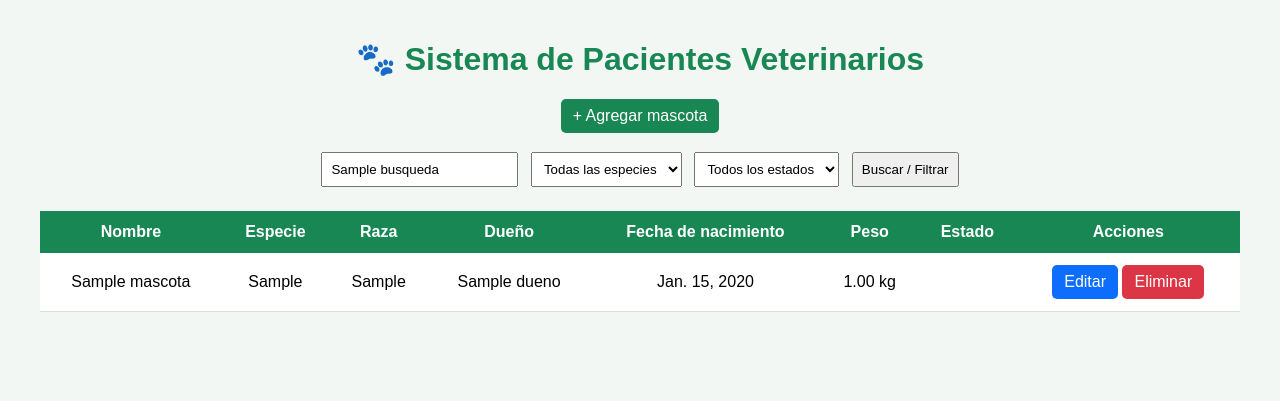
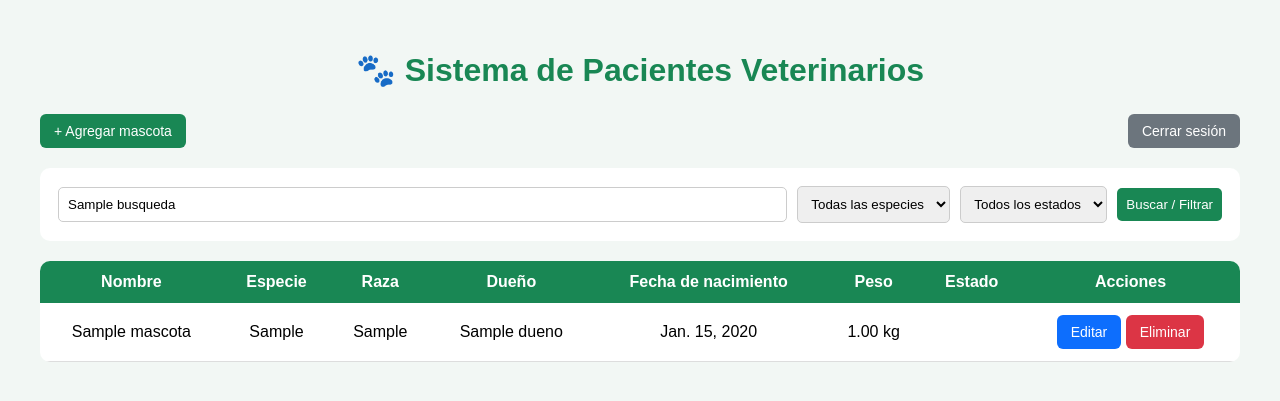
Before and after one commit to tringlie/backend-1, a Django app: template pacientes/templates/pacientes/listar.html in a window 1280 px wide. Shown: the top 401 px of the page. Run offline with Django 4.2, Linux system fonts and the light colour scheme; tables that the repository leaves empty hold one stand-in row (values such as "Sample post"); the template is opened without the code that fills it: values that come from a table or form of the project are taken from there, most other values are stand-ins (such as "Sample title", 1, 10 or a date in 2020).

Commit message:
Agrega autenticacion y protege vistas de pacientes

```diff
--- a/pacientes/templates/pacientes/listar.html
+++ b/pacientes/templates/pacientes/listar.html
@@ -11,37 +11,41 @@
         body {
             font-family: Arial, sans-serif;
             background-color: #f2f7f4;
-            margin: 40px;
+            margin: 0;
+            padding: 30px;
+        }
+
+        .contenedor {
+            max-width: 1200px;
+            margin: auto;
         }
 
         h1 {
             color: #198754;
             text-align: center;
+            margin-bottom: 25px;
         }
 
-        .mensaje {
-            text-align: center;
-            color: #0f5132;
-            background-color: #d1e7dd;
-            padding: 10px;
-            border-radius: 6px;
-            margin-bottom: 15px;
-            font-weight: bold;
-        }
-
-        .acciones-superiores {
-            text-align: center;
-            margin-bottom: 15px;
+        .barra-acciones {
+            display: flex;
+            justify-content: space-between;
+            align-items: center;
+            gap: 10px;
+            margin-bottom: 20px;
         }
 
         .boton-agregar,
         .boton-editar,
-        .boton-eliminar {
+        .boton-eliminar,
+        .boton-salir {
             display: inline-block;
+            padding: 9px 14px;
+            border-radius: 6px;
             text-decoration: none;
-            padding: 8px 12px;
-            border-radius: 5px;
             color: white;
+            border: none;
+            cursor: pointer;
+            font-size: 14px;
         }
 
         .boton-agregar {
@@ -56,26 +60,65 @@
             background-color: #dc3545;
         }
 
-        form {
+        .boton-salir {
+            background-color: #6c757d;
+        }
+
+        .logout-form {
+            margin: 0;
+        }
+
+        .mensaje {
+            color: #0f5132;
+            background-color: #d1e7dd;
+            padding: 12px;
+            border-radius: 6px;
             margin-bottom: 20px;
             text-align: center;
+            font-weight: bold;
         }
 
-        input,
-        select,
-        button {
-            padding: 8px;
-            margin: 4px;
+        .filtros {
+            background-color: white;
+            padding: 18px;
+            border-radius: 10px;
+            margin-bottom: 20px;
+
+            display: flex;
+            flex-wrap: wrap;
+            gap: 10px;
+            align-items: center;
         }
 
-        button {
+        .filtros input,
+        .filtros select,
+        .filtros button {
+            padding: 9px;
+            border: 1px solid #ccc;
+            border-radius: 5px;
+        }
+
+        .filtros input {
+            flex: 1;
+            min-width: 200px;
+        }
+
+        .filtros button {
+            background-color: #198754;
+            color: white;
+            border: none;
             cursor: pointer;
+        }
+
+        .tabla-contenedor {
+            overflow-x: auto;
+            background-color: white;
+            border-radius: 10px;
         }
 
         table {
             width: 100%;
             border-collapse: collapse;
-            background-color: white;
         }
 
         th {
@@ -94,7 +137,7 @@
             color: #0f5132;
             background-color: #d1e7dd;
             font-weight: bold;
-            padding: 4px 8px;
+            padding: 5px 9px;
             border-radius: 6px;
         }
 
@@ -102,7 +145,7 @@
             color: #664d03;
             background-color: #fff3cd;
             font-weight: bold;
-            padding: 4px 8px;
+            padding: 5px 9px;
             border-radius: 6px;
         }
 
@@ -110,7 +153,7 @@
             color: #842029;
             background-color: #f8d7da;
             font-weight: bold;
-            padding: 4px 8px;
+            padding: 5px 9px;
             border-radius: 6px;
         }
 
@@ -118,13 +161,42 @@
             color: #41464b;
             background-color: #e2e3e5;
             font-weight: bold;
-            padding: 4px 8px;
+            padding: 5px 9px;
             border-radius: 6px;
+        }
+
+        .acciones {
+            white-space: nowrap;
+        }
+
+        @media (max-width: 700px) {
+            body {
+                padding: 15px;
+            }
+
+            .barra-acciones {
+                flex-direction: column;
+                align-items: stretch;
+            }
+
+            .boton-agregar,
+            .boton-salir {
+                width: 100%;
+                box-sizing: border-box;
+                text-align: center;
+            }
+
+            .filtros {
+                flex-direction: column;
+                align-items: stretch;
+            }
         }
     </style>
 </head>
 
 <body>
+
+    <div class="contenedor">
 
         <h1>🐾 Sistema de Pacientes Veterinarios</h1>
 
@@ -136,16 +208,33 @@
             {% endfor %}
         {% endif %}
 
-    <div class="acciones-superiores">
+        <div class="barra-acciones">
+
             <a
                 href="{% url 'agregar_mascota' %}"
                 class="boton-agregar"
             >
                 + Agregar mascota
             </a>
+
+            <form
+                method="POST"
+                action="{% url 'logout' %}"
+                class="logout-form"
+            >
+                {% csrf_token %}
+
+                <button
+                    type="submit"
+                    class="boton-salir"
+                >
+                    Cerrar sesión
+                </button>
+            </form>
+
         </div>
 
-    <form method="GET">
+        <form method="GET" class="filtros">
 
             <input
                 type="text"
@@ -155,7 +244,10 @@
             >
 
             <select name="especie">
-            <option value="">Todas las especies</option>
+
+                <option value="">
+                    Todas las especies
+                </option>
 
                 {% for opcion in especies %}
                     <option
@@ -165,10 +257,14 @@
                         {{ opcion }}
                     </option>
                 {% endfor %}
+
             </select>
 
             <select name="estado">
-            <option value="">Todos los estados</option>
+
+                <option value="">
+                    Todos los estados
+                </option>
 
                 <option
                     value="ACTIVO"
@@ -190,6 +286,7 @@
                 >
                     Fallecido
                 </option>
+
             </select>
 
             <button type="submit">
@@ -197,6 +294,8 @@
             </button>
 
         </form>
+
+        <div class="tabla-contenedor">
 
             <table>
 
@@ -218,12 +317,26 @@
                     {% for mascota in mascotas %}
 
                         <tr>
+
                             <td>{{ mascota.nombre }}</td>
+
                             <td>{{ mascota.especie }}</td>
-                    <td>{{ mascota.raza|default:"Sin raza" }}</td>
-                    <td>{{ mascota.dueno.nombre }}</td>
-                    <td>{{ mascota.fecha_nacimiento }}</td>
-                    <td>{{ mascota.peso }} kg</td>
+
+                            <td>
+                                {{ mascota.raza|default:"Sin raza" }}
+                            </td>
+
+                            <td>
+                                {{ mascota.dueno.nombre }}
+                            </td>
+
+                            <td>
+                                {{ mascota.fecha_nacimiento }}
+                            </td>
+
+                            <td>
+                                {{ mascota.peso }} kg
+                            </td>
 
                             <td>
                                 <span class="{{ mascota.estado_clase }}">
@@ -231,7 +344,8 @@
                                 </span>
                             </td>
 
-                    <td>
+                            <td class="acciones">
+
                                 <a
                                     href="{% url 'editar_mascota' mascota.id %}"
                                     class="boton-editar"
@@ -245,7 +359,9 @@
                                 >
                                     Eliminar
                                 </a>
+
                             </td>
+
                         </tr>
 
                     {% empty %}
@@ -262,6 +378,10 @@
 
             </table>
 
+        </div>
+
+    </div>
+
 </body>
 
 </html>
--- a/pacientes/views.py
+++ b/pacientes/views.py
@@ -1,10 +1,12 @@
 from django.contrib import messages
+from django.contrib.auth.decorators import login_required
 from django.shortcuts import get_object_or_404, redirect, render
 
 from .forms import MascotaForm
 from .models import Mascota
 
 
+@login_required
 def listar_mascotas(request):
     mascotas = Mascota.objects.select_related('dueno').all()
 
@@ -72,6 +74,7 @@ def listar_mascotas(request):
     )
 
 
+@login_required
 def agregar_mascota(request):
     if request.method == 'POST':
         form = MascotaForm(
@@ -103,6 +106,7 @@ def agregar_mascota(request):
     )
 
 
+@login_required
 def editar_mascota(request, mascota_id):
     mascota = get_object_or_404(
         Mascota,
@@ -141,6 +145,7 @@ def editar_mascota(request, mascota_id):
     )
 
 
+@login_required
 def eliminar_mascota(request, mascota_id):
     mascota = get_object_or_404(
         Mascota,
--- a/veterinaria/settings.py
+++ b/veterinaria/settings.py
@@ -133,3 +133,5 @@ STATIC_URL = 'static/'
 # https://docs.djangoproject.com/en/4.2/ref/settings/#default-auto-field
 
 DEFAULT_AUTO_FIELD = 'django.db.models.BigAutoField'
+LOGIN_REDIRECT_URL = '/pacientes/'
+LOGOUT_REDIRECT_URL = '/login/'
--- a/veterinaria/urls.py
+++ b/veterinaria/urls.py
@@ -1,23 +1,29 @@
-"""
-URL configuration for veterinaria project.
+from django.contrib import admin
+from django.contrib.auth import views as auth_views
+from django.urls import include, path
 
-The `urlpatterns` list routes URLs to views. For more information please see:
-    https://docs.djangoproject.com/en/4.2/topics/http/urls/
-Examples:
-Function views
-    1. Add an import:  from my_app import views
-    2. Add a URL to urlpatterns:  path('', views.home, name='home')
-Class-based views
-    1. Add an import:  from other_app.views import Home
-    2. Add a URL to urlpatterns:  path('', Home.as_view(), name='home')
-Including another URLconf
-    1. Import the include() function: from django.urls import include, path
-    2. Add a URL to urlpatterns:  path('blog/', include('blog.urls'))
-"""
-from django.contrib import admin
-from django.urls import path, include
 
 urlpatterns = [
     path('admin/', admin.site.urls),
-    path('pacientes/', include('pacientes.urls')),
+
+    path(
+        'login/',
+        auth_views.LoginView.as_view(
+            template_name='registration/login.html'
+        ),
+        name='login',
+    ),
+
+    path(
+        'logout/',
+        auth_views.LogoutView.as_view(
+            next_page='login'
+        ),
+        name='logout',
+    ),
+
+    path(
+        'pacientes/',
+        include('pacientes.urls'),
+    ),
 ]
```
Also changed, not shown: pacientes/templates/registration/login.html (added, +88 -0 lines). Lines whose indentation alone changed are shown as unchanged.
